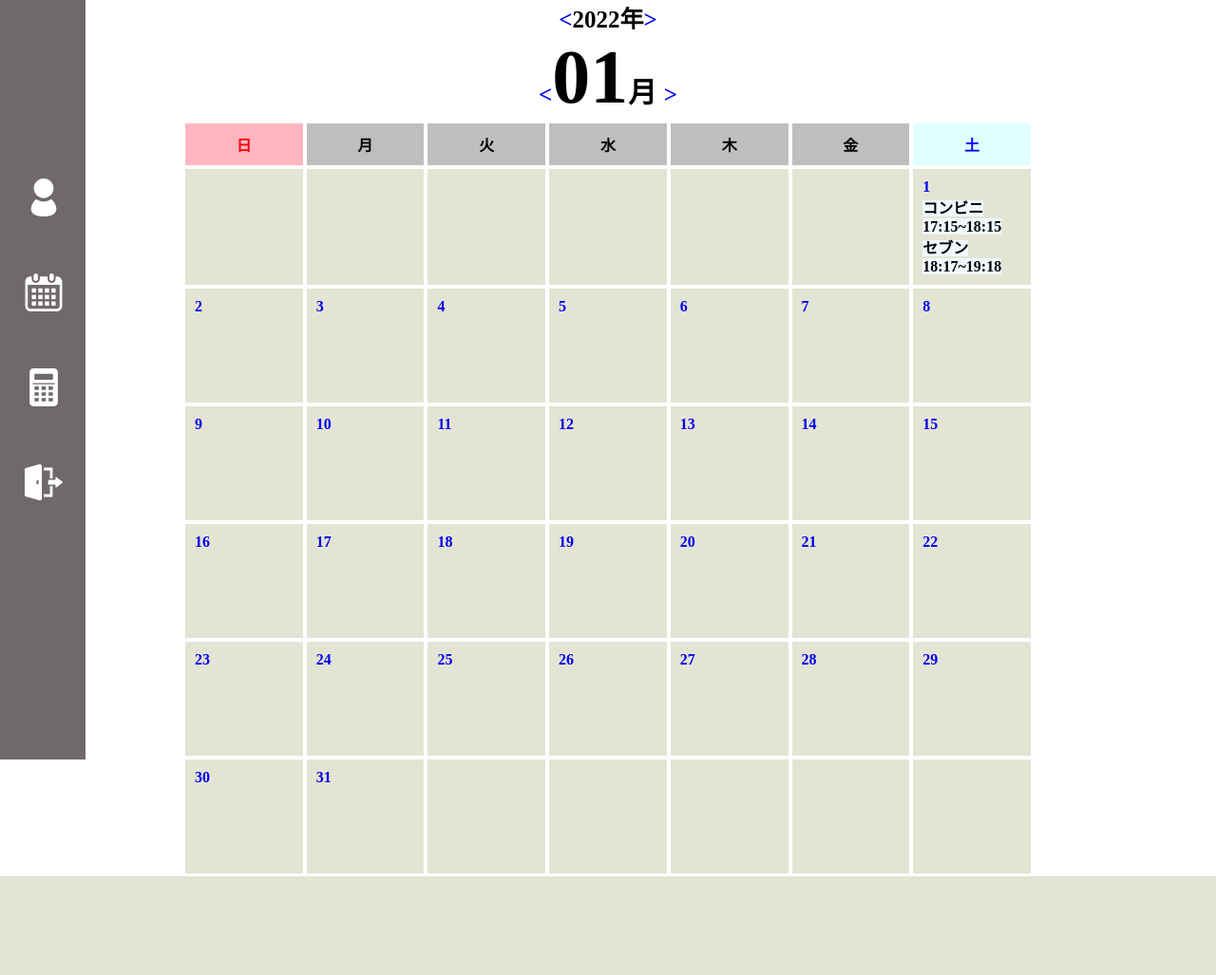
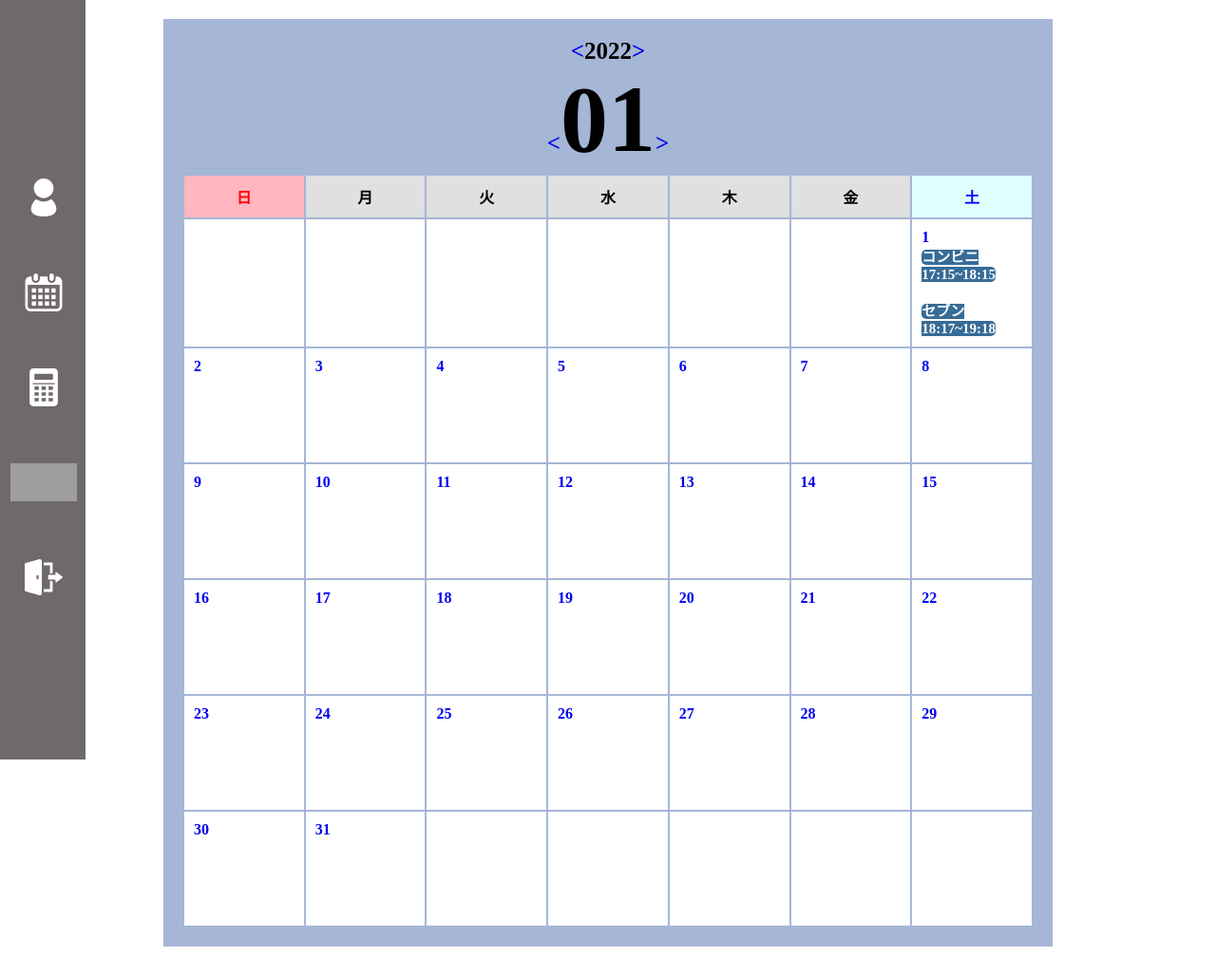
Before and after one commit to h083onis/pbltwo-g, a PHP site: page /home.php?y=2022 in a window 1280 px wide. Shown: the whole page at 95% size. Before the commit the page ends 923 px from the top, so only its background shows below. Run offline with PHP 8.4, Linux system fonts and the light colour scheme; data comes from the database, SQL or seed files in the repository; both versions use the stored data as it was after the commit; data that the repository does not hold is empty; grey boxes are pictures that could not be loaded.

Commit message:
デザイン更新

```diff
--- a/common.css
+++ b/common.css
@@ -38,7 +38,7 @@ li {
   display: block;
   top: 50%;
   margin: 10px;
-  border-radius: 10px;
+  border-radius: 5px;
 }
 
 .navi:hover {
@@ -66,15 +66,23 @@ li {
   transform: translate(-50%, -50%);
 }
 
-.logout-icon {
-  position:absolute;
+.question-icon {
+  position: absolute;
   top: 500px;
   left: 40%;
   transform: translate(-50%, -50%);
 }
 
+.logout-icon {
+  position:absolute;
+  top: 600px;
+  left: 40%;
+  transform: translate(-50%, -50%);
+}
+
 @media (max-width: 800){
-  .navi {
+  .side-menu {
     display: flex;
   }
+
 }
--- a/home.css
+++ b/home.css
@@ -4,22 +4,42 @@
   display: flex;
 }
 
-.month {
-  text-align: center;
+.area {
+  position: relative;
+  width: 100%;
+  /*width: 1000px;*/
+  margin: auto;
+  padding-bottom: 30px;
 }
 
-.months {
-  font-size: 80px;
+.calendar-outside {
+  background-color: rgb(165, 182, 214);
+  width: 70%;
+  /*max-width: 1100px;*/
+  margin-top: 20px;
+  padding: 20px;
 }
 
-.years {
-  font-size: 25px;
+/*カレンダー*/
+.calendar {
+  table-layout: fixed;
+  width: 100%;
+  box-sizing: border-box;
+}
+
+.calendar th,
+.calendar td {
+  padding: 10px;
+  border: solid 1px;
+  border: none;
+  width: 100px;
 }
 
 .week {
   text-align: center;
   font-weight: bold;
   /*height: 10px;*/
+  background-color: #ffffff;
 }
 
 .sunday {
@@ -32,31 +52,21 @@
   background-color: #e0ffff;
 }
 
+.weekday {
+  background-color: rgb(224, 224, 224);
+}
+
+.space {
+  background-color: rgb(255, 255, 255);
+}
+
 .day {
   /* width: 72px;
   height: 32px; */
   text-align: left;
   vertical-align: top;
-  background-color: rgb(228, 228, 213);
+  background-color: rgb(255, 255, 255);
   font-weight: bold;
-}
-
-.space {
-  background-color: rgb(228, 228, 213);
-}
-
-.calendar {
-  width: 70%;
-  max-width: 1100px;
-  table-layout: fixed;
-}
-
-.calendar th,
-.calendar td {
-  padding: 10px;
-  border: solid 1px;
-  border-color: #ffffff;
-  width: 100px;
 }
 
 .day,
@@ -66,26 +76,34 @@
 
 .open {
   text-decoration: none;
+  cursor: pointer;
 }
-
-/*td {
-  height: 100px;
-  width: 100px;
-}*/
 
 .text_style {
   white-space: pre-wrap;
-  background-color: aliceblue;
-  border: 1px black;
-  color: black;
+  background-color: rgb(55, 108, 151);
+  /* color: rgb(37, 138, 221); */
+  color: #ffffff;
+  border-radius: 5px;
+  font-size: 15px;
 }
 
 
-.area {
-  position: relative;
-  width: 100%;
-  /*width: 1000px;*/
-  margin: auto;
+
+
+
+.month {
+  text-align: center;
+}
+
+.months {
+  font-size: 100px;
+  font-weight: bold;
+}
+
+.years {
+  font-size: 25px;
+  font-weight: bold;
 }
 
 .view {
@@ -118,18 +136,12 @@ h3 {
   height: 100%;
 }
 
-.open {
-  cursor: pointer;
-}
-
 .move-mo {
   text-decoration: none;
   font-size: 25px;
+  font-weight: bold;
 }
 
-.weekday {
-  background-color: rgb(190, 190, 190);
-}
 
 /*ポップアップ*/
 #pop-up {
@@ -201,7 +213,7 @@ table.sel_d_inf td {
   font-size: 17px;
   background: rgb(24, 230, 230);
   color: #ffffff;
-  border-radius: 10px;
+  border-radius: 5px;
   border: none;
   justify-content: center;
   margin-top: 20px;
@@ -231,3 +243,9 @@ table.sel_d_inf td {
 .drop-down-time {
   padding-left: 10px;
 }
+
+@media (max-width: 800){
+  .calendar-outside {
+    width: 100%;
+  }
+}
--- a/home.php
+++ b/home.php
@@ -65,30 +65,22 @@ $next_m = date('m', mktime(0, 0, 0, $m + 1, 1, $y));
 <body>
     <div class="main">
         <div class="side-menu">
-            <!--<nav>
-                <ul>
-                    <li><a href='home.php' class="navi info-icon">個人情報</a></li>
-                    <li><a href='edit_job_inf.php' class="navi calender-icon">カレンダー</a></li>
-                    <li><a href='' class="navi money-icon">給料計算</a></li>
-                    <li><a href='' class="navi logout-icon">ログアウト</a></li>
-                </ul>
-            </nav>-->
-
             <nav>
                 <ul>
                     <li><a href='job_inf.php' class="navi info-icon"><img src="./img/information.svg" alt="個人情報" width="70px" height="40spx" /></a></li>
                     <li><a href='home.php' class="navi calender-icon"><img src="./img/calender.svg" alt="カレンダー" width="70px" height="40px" /></a></li>
                     <li><a href='' class="navi money-icon"><img src="./img/money.svg" alt="給料計算" width="70px" height="40px" /></a></li>
+                    <li><a href='' class="navi question-icon"><img src="./img/question.svg" alt="ヘルプ" width="70px" height="40px" /></a></li>
                     <li><a href='' class="navi logout-icon"><img src="./img/logout.svg" alt="ログアウト" width="70px" height="40px" /></a></li>
                 </ul>
             </nav>
         </div>
 
         <div class="area" align="center">
-            <h3>
-                <a href="?y=<?php echo $prev_y; ?>" class="move-mo">&lt;</a><span class="years"><?php echo $y; ?>年</span><a href="?y=<?php echo $next_y; ?>" class="move-mo">&gt;</a><br>
-                <a href="?m=<?php echo $prev_m; ?>" class="move-mo">&lt;</a><span class="months"><?php echo $m; ?></span>月 <a href="?m=<?php echo $next_m; ?>" class="move-mo">&gt;</a>
-            </h3>
+            <div class="calendar-outside">
+                <a href="?y=<?php echo $prev_y; ?>" class="move-mo">&lt;</a><span class="years"><?php echo $y; ?></span><a href="?y=<?php echo $next_y; ?>" class="move-mo">&gt;</a><br>
+                <a href="?m=<?php echo $prev_m; ?>" class="move-mo">&lt;</a><span class="months"><?php echo $m; ?></span><a href="?m=<?php echo $next_m; ?>" class="move-mo">&gt;</a>
+
                 <table class="calendar">
                     <tr>
                         <?php
@@ -119,12 +111,12 @@ $next_m = date('m', mktime(0, 0, 0, $m + 1, 1, $y));
                     $db = new PDO("sqlite:part-time-job.db");
                     for ($d = 1; $d <= $lastday; $d++) {
                         echo '<td class = "day"><a class="open" href="?y=' . $y . '&m=' . $m . '&sel_d=' . $d . '">' . $d . '</a>';
-                    echo '<br>';
+                        /*echo '<br>';*/
                         /*echo '<br>';*/
                         $job_date = strval($y) . '-' . strval($m) . '-' . strval($d);
                         $result = $db->query("select * from job_schedule where user_id = $user_id and job_date = '$job_date'");
                         foreach ($result as $value) :
-                        echo '<span class = text_style>' . $value['job_name'] . $value['start_time'] . '~' . $value['end_time'] . '</span></br>';
+                            echo '<br><span class = text_style>' . $value['job_name'] . $value['start_time'] . '~' . $value['end_time'] . '</span><br>';
                         endforeach;
                         echo "</td>";
                         if (date("w", mktime(0, 0, 0, $m, $d, $y)) == 6) {
@@ -146,6 +138,7 @@ $next_m = date('m', mktime(0, 0, 0, $m + 1, 1, $y));
                     }
                     ?>
                 </table>
+            </div>
         </div>
 
         <div id="popup" class='overlay'>
```
Also changed, not shown: job_inf.css (+28 -1 lines), job_inf.php (+7 -7 lines), img/question.svg (added), part-time-job.db. Lines whose indentation alone changed are shown as unchanged.
